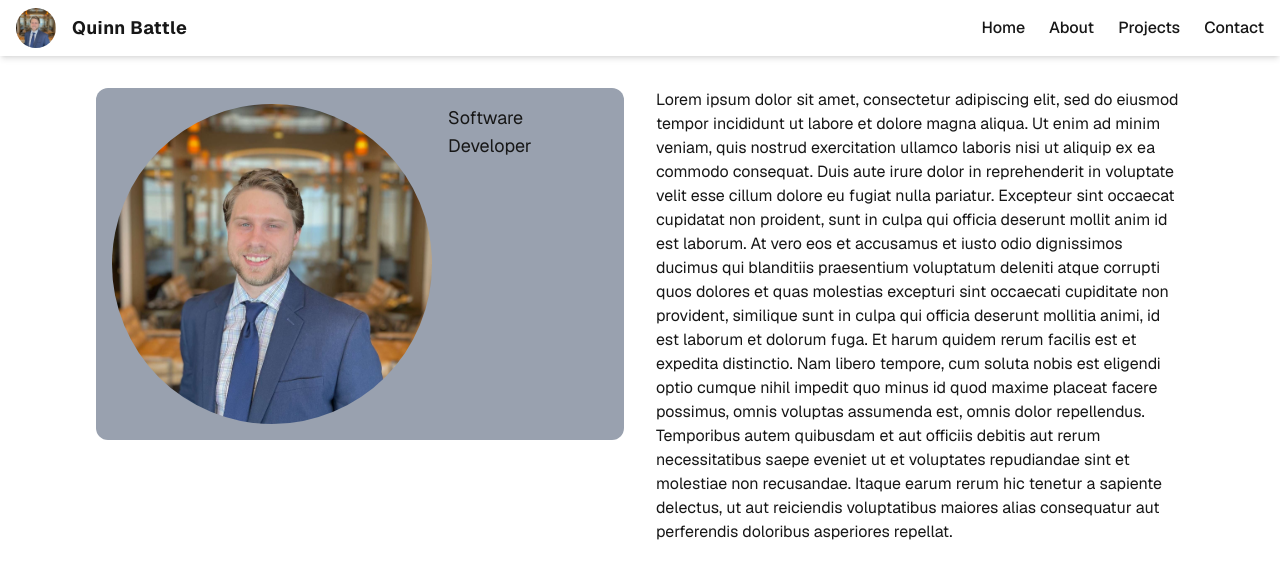
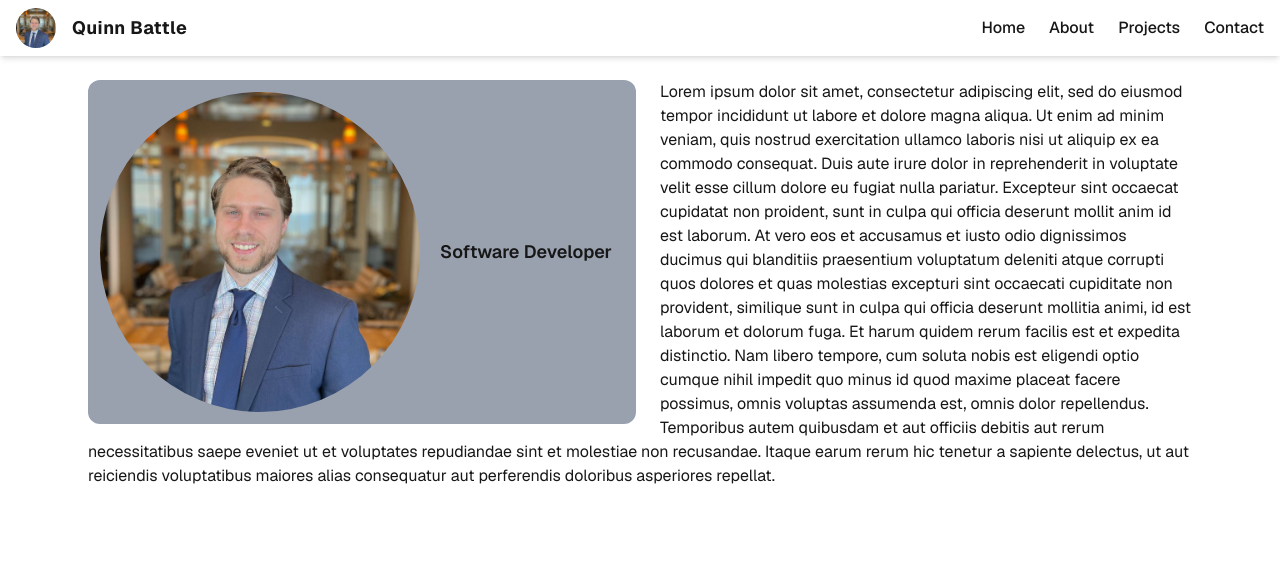
Before and after one commit to q-bat/portfolio, a Next.js app: page / in a window 1280 px wide. Shown: the top 578 px of the page. Built offline with nearby package versions, Linux system fonts and the light colour scheme.

Commit message:
Finished about section!

```diff
--- a/src/app/page.tsx
+++ b/src/app/page.tsx
@@ -6,7 +6,7 @@ import { useState } from "react";
 export default function Home() {
   const [menuOpen, setMenuOpen] = useState(false);
   return (
-  <div className="font-sans grid grid-rows-[auto_1fr_20px] min-h-screen pb-20 gap-8">
+    <div className="font-sans grid grid-rows-[auto_1fr_20px] min-h-screen pb-20 gap-6">
       {/* Navbar Header */}
       <header className="sticky top-0 row-start-1 w-full flex justify-between items-center py-2 px-4 bg-white dark:bg-black shadow-md relative">
         {/* Logo & Title */}
@@ -47,21 +47,20 @@ export default function Home() {
           </nav>
         )}
       </header>
-      <main className="flex top-20 grid sm:grid-cols-2 gap-8 px-8 row-start-2 justify-start items-start w-full max-w-6xl mx-auto">
-        <div className="bg-gray-400 rounded-xl p-4 flex flex-row items-start gap-4">
+      <main className="flex top-20 grid gap-4 px-6 row-start-2 justify-start items-start w-full max-w-6xl mx-auto">
+        <div>
+          <div className="bg-gray-400 rounded-xl p-3 float-left mr-6 mb-4 min-w-md max-h-96 flex items-center gap-2">
             <img
               className="rounded-full h-40 w-40 sm:h-80 sm:w-80"
               src="./QB-Professional.jpg"
               alt="Quinn Professional pic"
               loading="eager"
             />
-          <div className="text-lg">
-            <a>Software Developer</a>
+            <div className="flex flex-col justify-center items-center w-full h-full p-3">
+              <span className="text-lg font-semibold">Software Developer</span>
             </div>
           </div>
-        <div className="flex flex-col gap-4 items-center sm:items-start">
-          <div className="flex gap-4 items-center flex-col sm:flex-row">
-            <a>
+          <div>
             Lorem ipsum dolor sit amet, consectetur adipiscing elit, sed do eiusmod tempor incididunt ut labore
             et dolore magna aliqua. Ut enim ad minim veniam, quis nostrud exercitation ullamco laboris nisi ut
             aliquip ex ea commodo consequat. Duis aute irure dolor in reprehenderit in voluptate velit esse
@@ -76,7 +75,6 @@ export default function Home() {
             necessitatibus saepe eveniet ut et voluptates repudiandae sint et molestiae non recusandae.
             Itaque earum rerum hic tenetur a sapiente delectus, ut aut reiciendis voluptatibus maiores
             alias consequatur aut perferendis doloribus asperiores repellat.
-            </a>
           </div>
         </div>
       </main>
```
Lines whose indentation alone changed are shown as unchanged.
